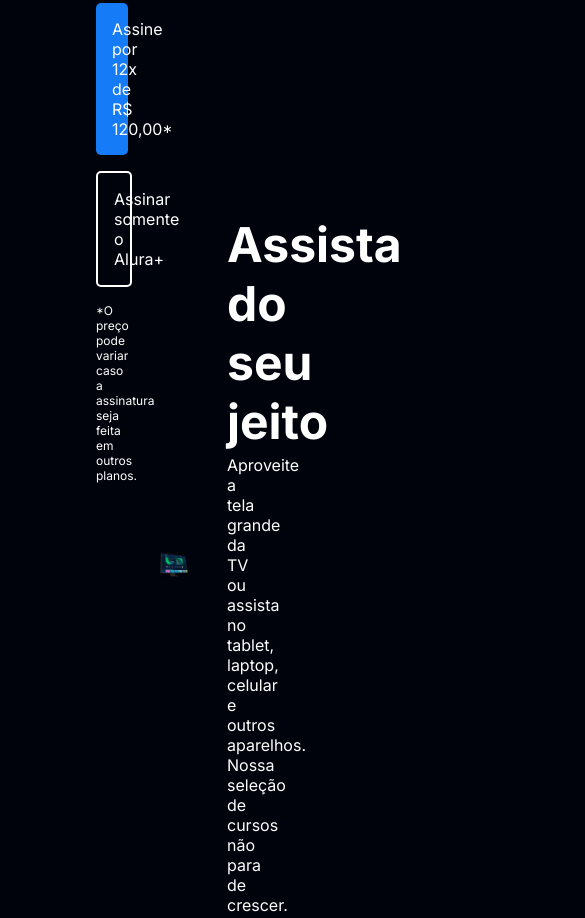
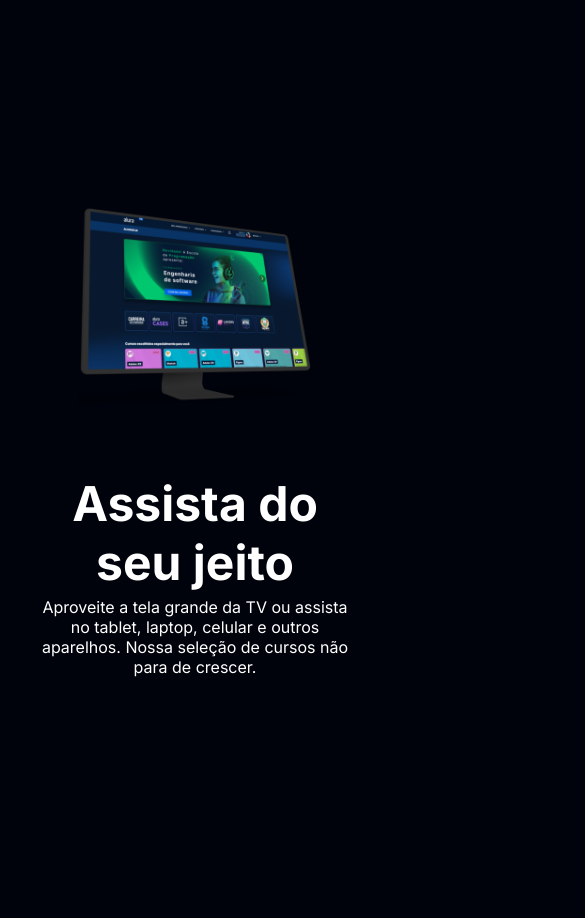
Before and after one commit to CelsoBorin/aluraplus, a plain HTML site: page index.html in a window 390 px wide. Shown: the part 701-1619 px from the top of the page, 585 px wide, since content can reach past the window. Drawn offline with Linux system fonts and the light colour scheme.

Commit message:
responsivo

```diff
--- a/styles.css
+++ b/styles.css
@@ -159,3 +159,33 @@ body {
     background-color:hsl(20, 11%, 95%);
     font-style:bold;
 }
+@media screen and (max-width :768px) {
+    .container{
+        display: block;
+        background-image: none;
+    }
+    .container__imagem {
+        width: 60vw;
+    }
+
+    .container__caixa {
+        margin: 2em 2em;
+    }
+
+    .secundario {
+        margin: 0px;
+        text-align: center;
+    }
+
+    .secundario__imagem {
+        width: 60vw;
+    }
+
+    .dispositivos__lista {
+        display: block;
+    }
+
+    .rodape__lista {
+        display: block;
+    }
+}
```
